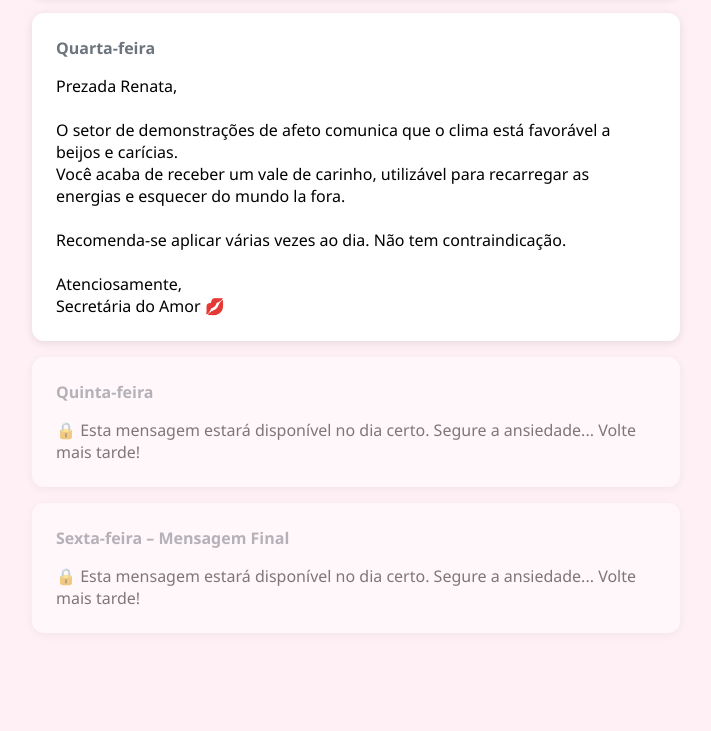
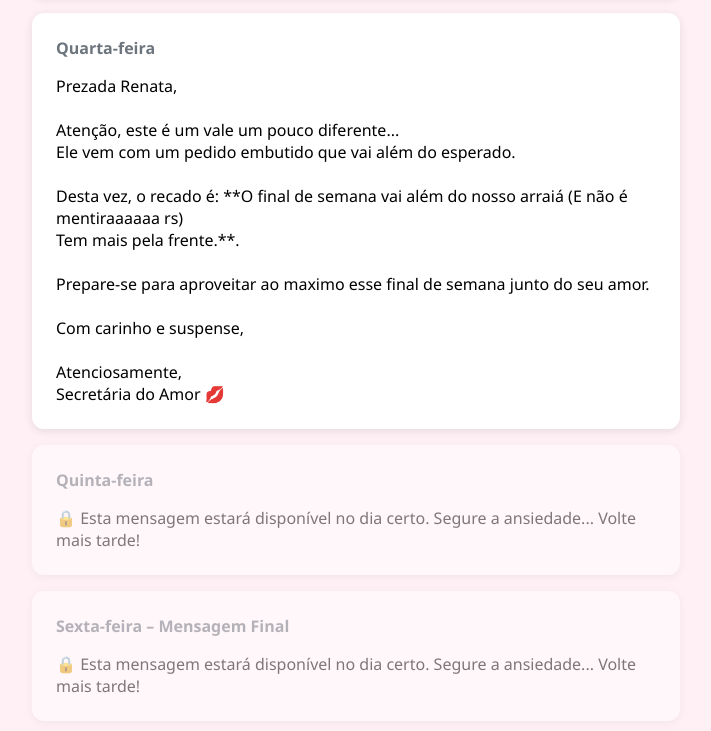
Before and after one commit to OdairVasconcellos/NossoFinalDeSemanaDosNamorados, a plain HTML site: page index.html in a window 1280 px wide. Shown: the part 1175-1906 px from the top of the page, without its empty margins (284-995 px from the left). Before the commit the page ends 1856 px from the top, so only its background shows below. Drawn offline with Linux system fonts and the light colour scheme.

Commit message:
Update index.html

```diff
--- a/index.html
+++ b/index.html
@@ -93,10 +93,15 @@ Secretária do Amor 💆‍♀️`
         title: 'Quarta-feira',
         text: `Prezada Renata,
 
-O setor de demonstrações de afeto comunica que o clima está favorável a beijos e carícias.
-Você acaba de receber um vale de carinho, utilizável para recarregar as energias e esquecer do mundo la fora.
+Atenção, este é um vale um pouco diferente...
+Ele vem com um pedido embutido que vai além do esperado.
 
-Recomenda-se aplicar várias vezes ao dia. Não tem contraindicação.
+Desta vez, o recado é: **O final de semana vai além do nosso arraiá (E não é mentiraaaaaa rs)
+Tem mais pela frente.**.
+
+Prepare-se para aproveitar ao maximo esse final de semana junto do seu amor.
+
+Com carinho e suspense,
 
 Atenciosamente,
 Secretária do Amor 💋`
@@ -106,8 +111,8 @@ Secretária do Amor 💋`
         title: 'Quinta-feira',
         text: `Prezada Renata,
 
-Hoje o mistério entra em cena.
-Você acaba de receber um vale surpresa... O conteúdo será revelado no domingo as 14h, como toda boa surpresa deve ser.
+O mistério continua em cena.
+Mas o conteúdo será revelado no domingo ás 14h, como toda boa surpresa deve ser.
 
 Prepare-se para sorrir sem aviso prévio.
 
```
